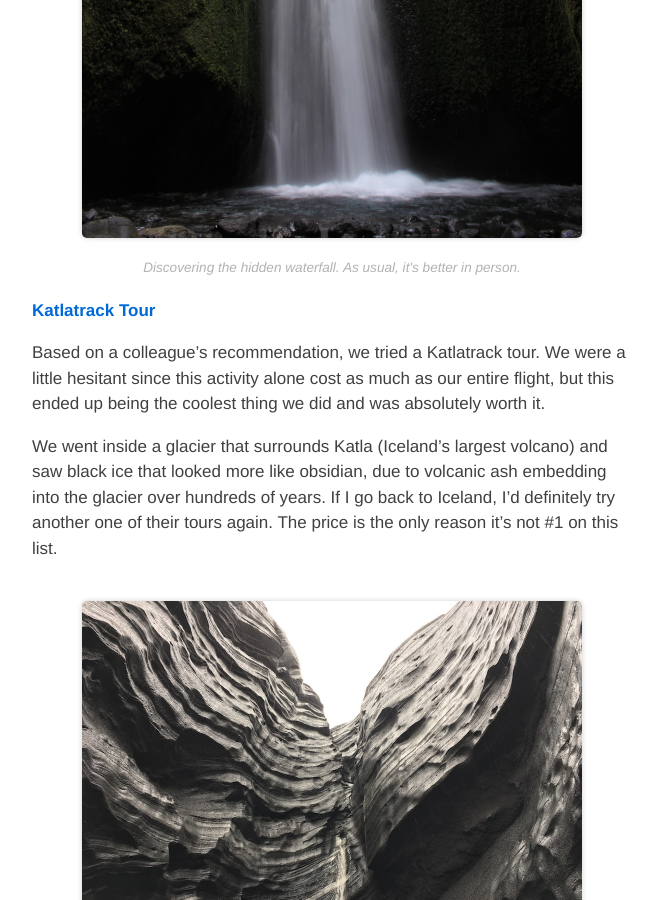
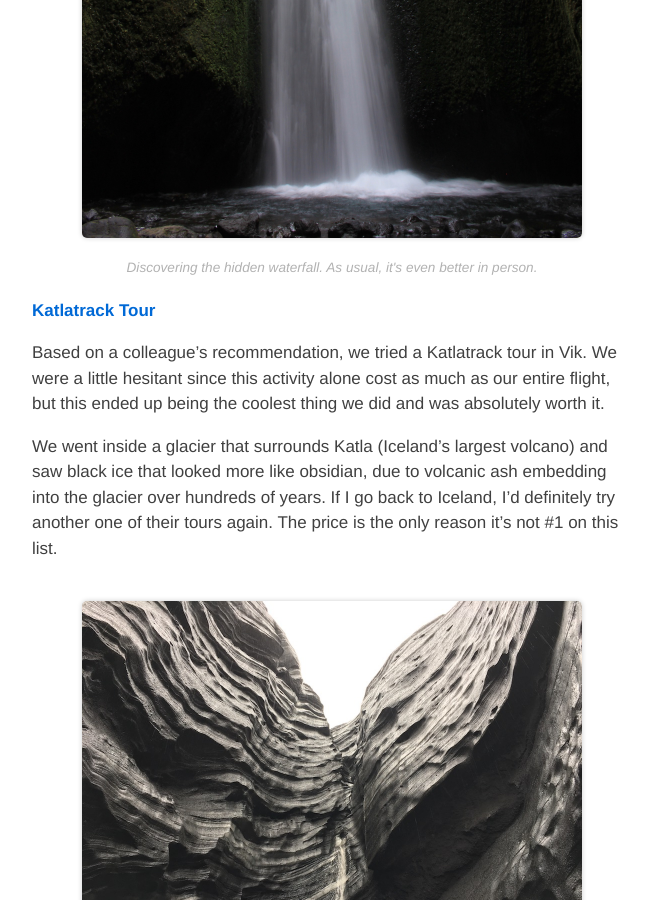
Before and after one commit to neilgupta/neilgupta.github.com, a Jekyll site: the page built from _posts/2017-09-25-iceland.md, in a window 1280 px wide and 900 px high, scrolled down 1190 px. Shown: the whole window, without its empty margins (308-965 px from the left). Built offline with Jekyll 4.4.1, drawn with Linux system fonts in a browser that asks for light colours.

Commit message:
wordsmithing

```diff
--- a/_posts/2017-09-25-iceland.md
+++ b/_posts/2017-09-25-iceland.md
@@ -14,11 +14,11 @@ First, there’s a lot to cover in Iceland. We didn’t want to feel rushed or s
 This hidden gem, located near the popular [Seljalandsfoss waterfall](https://en.wikipedia.org/wiki/Seljalandsfoss), is literally off the beaten path and 100% worth visiting.[^2] It's a narrow canyon with a shallow creek, so you'll probably get a little wet and there is some minor bouldering involved, but eventually you'll reach an amazing waterfall in the back. There's no excuse for missing this one!
 
 <a href="/post_files/iceland/IMG_0066.jpg" title="View larger image"><img src="/post_files/iceland/IMG_0066_thumbnail.jpeg" class="photograph img500" alt="Nauthúsagil" /></a>
-<p class="caption">Discovering the hidden waterfall. As usual, it's better in person.</p>
+<p class="caption">Discovering the hidden waterfall. As usual, it's even better in person.</p>
 
 **[Katlatrack Tour](http://www.katlatrack.is/)**
 
-Based on a colleague's recommendation, we tried a Katlatrack tour. We were a little hesitant since this activity alone cost as much as our entire flight, but this ended up being the coolest thing we did and was absolutely worth it.
+Based on a colleague's recommendation, we tried a Katlatrack tour in Vik. We were a little hesitant since this activity alone cost as much as our entire flight, but this ended up being the coolest thing we did and was absolutely worth it.
 
 We went inside a glacier that surrounds Katla (Iceland's largest volcano) and saw black ice that looked more like obsidian, due to volcanic ash embedding into the glacier over hundreds of years. If I go back to Iceland, I’d definitely try another one of their tours again. The price is the only reason it’s not #1 on this list.
 
```
